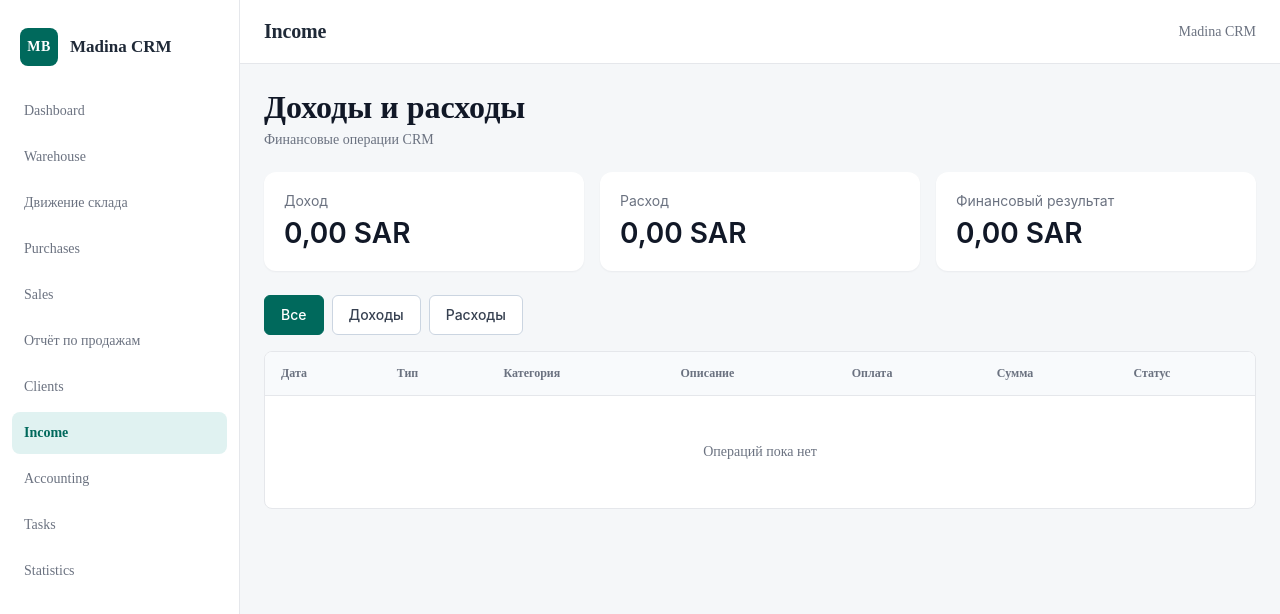
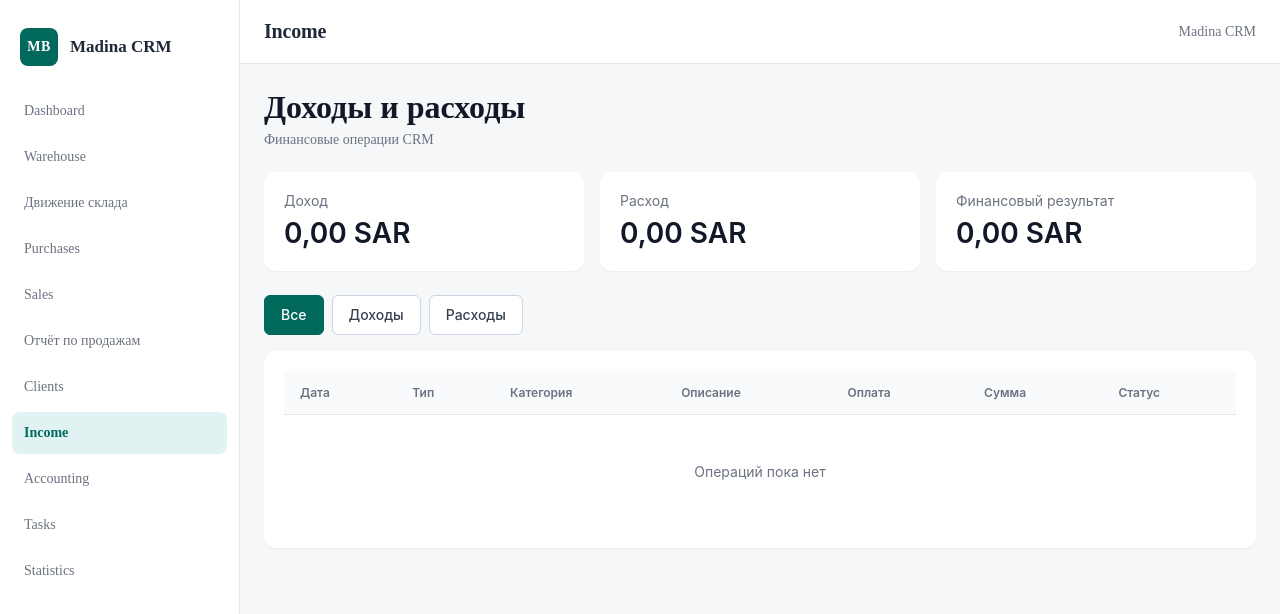
Before and after one commit to Olimtoy83/madina-platform, a React (Vite) app in the folder apps/crm/: page /income in a window 1280 px wide. Shown: the top 614 px of the page. Built offline with nearby package versions, Linux system fonts and the light colour scheme.

Commit message:
refactor(crm): migrate income table to card

```diff
--- a/apps/crm/src/pages/Income/Income.css
+++ b/apps/crm/src/pages/Income/Income.css
@@ -101,9 +101,6 @@
 .income-table-wrapper {
   width: 100%;
   overflow-x: auto;
-  background: var(--color-surface);
-  border: 1px solid var(--color-border);
-  border-radius: var(--radius-md);
 }
 
 
--- a/apps/crm/src/pages/Income/Income.tsx
+++ b/apps/crm/src/pages/Income/Income.tsx
@@ -173,7 +173,7 @@ export function Income() {
         </Button>
       </div>
 
-      <div className="income-table-wrapper">
+      <Card className="income-table-wrapper">
         <table className="income-table">
           <thead>
             <tr>
@@ -261,7 +261,7 @@ export function Income() {
             )}
           </tbody>
         </table>
-      </div>
+      </Card>
     </section>
   )
 }
```
